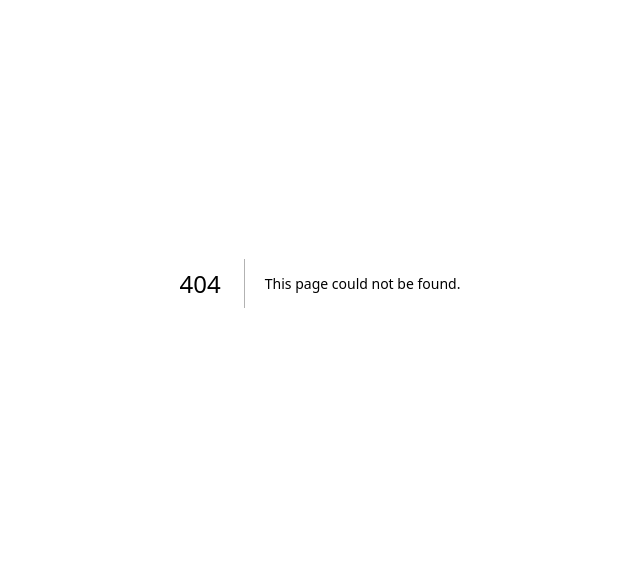
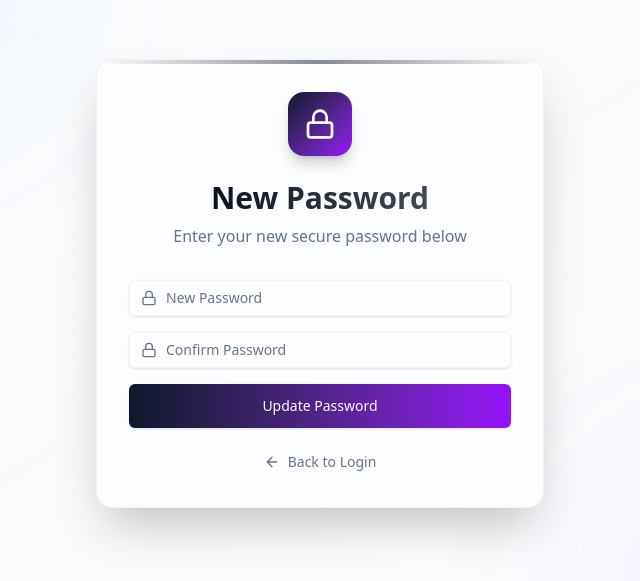
Before and after one commit to davidojo1144/LogStream, a Next.js app in the folder web/: page /reset-password in a window 1280 px wide. Before the commit this address had no page. Shown: the part 117-698 px from the top of the page, without its empty margins (320-960 px from the left). Built offline with nearby package versions, Linux system fonts and the light colour scheme.

Commit message:
feat: create reset password page to handle token verification

```diff
--- /dev/null
+++ b/web/src/app/reset-password/page.tsx
@@ -0,0 +1,178 @@
+"use client"
+
+import { useState, Suspense } from "react"
+import { useRouter, useSearchParams } from "next/navigation"
+import { motion } from "framer-motion"
+import { ArrowLeft, Loader2, Lock, KeyRound } from "lucide-react"
+import { Input } from "@/components/ui/input"
+import { Button } from "@/components/ui/button"
+import Link from "next/link"
+
+function ResetPasswordContent() {
+  const router = useRouter()
+  const searchParams = useSearchParams()
+  const token = searchParams.get("token")
+
+  const [password, setPassword] = useState("")
+  const [confirmPassword, setConfirmPassword] = useState("")
+  const [loading, setLoading] = useState(false)
+  const [error, setError] = useState("")
+  const [success, setSuccess] = useState(false)
+
+  const handleSubmit = async (e: React.FormEvent) => {
+    e.preventDefault()
+    setError("")
+    setLoading(true)
+
+    if (password !== confirmPassword) {
+      setError("Passwords do not match")
+      setLoading(false)
+      return
+    }
+
+    if (!token) {
+      setError("Invalid or missing reset token")
+      setLoading(false)
+      return
+    }
+
+    try {
+      const res = await fetch("/api/auth/reset-password", {
+        method: "POST",
+        headers: { "Content-Type": "application/json" },
+        body: JSON.stringify({ token, password }),
+      })
+
+      if (res.ok) {
+        setSuccess(true)
+        setTimeout(() => router.push("/login"), 3000)
+      } else {
+        const data = await res.json()
+        setError(data.error || "Failed to reset password")
+      }
+    } catch (err) {
+      setError("An unexpected error occurred")
+    } finally {
+      setLoading(false)
+    }
+  }
+
+  if (success) {
+    return (
+      <motion.div
+        initial={{ opacity: 0, scale: 0.95 }}
+        animate={{ opacity: 1, scale: 1 }}
+        className="w-full max-w-md bg-card/50 backdrop-blur-xl border border-border/50 rounded-2xl p-8 shadow-2xl text-center space-y-6"
+      >
+        <div className="w-16 h-16 mx-auto rounded-full bg-green-500/10 flex items-center justify-center">
+          <KeyRound className="w-8 h-8 text-green-500" />
+        </div>
+        <div>
+          <h1 className="text-2xl font-bold">Password Reset!</h1>
+          <p className="text-muted-foreground mt-2">
+            Your password has been successfully updated. Redirecting to login...
+          </p>
+        </div>
+        <Button asChild className="w-full">
+          <Link href="/login">Go to Login</Link>
+        </Button>
+      </motion.div>
+    )
+  }
+
+  return (
+    <motion.div
+      initial={{ opacity: 0, y: 20 }}
+      animate={{ opacity: 1, y: 0 }}
+      transition={{ duration: 0.5 }}
+      className="w-full max-w-md"
+    >
+      <div className="bg-card/50 backdrop-blur-xl border border-border/50 rounded-2xl p-8 shadow-2xl relative overflow-hidden">
+        <div className="absolute top-0 left-0 w-full h-1 bg-gradient-to-r from-transparent via-primary/50 to-transparent" />
+
+        <div className="flex flex-col items-center gap-6 mb-8">
+          <div className="w-16 h-16 rounded-2xl bg-gradient-to-br from-primary to-purple-600 flex items-center justify-center shadow-lg shadow-primary/20">
+            <Lock className="w-8 h-8 text-white" />
+          </div>
+          <div className="text-center">
+            <h1 className="text-3xl font-bold bg-clip-text text-transparent bg-gradient-to-r from-foreground to-foreground/70">
+              New Password
+            </h1>
+            <p className="text-muted-foreground mt-2">
+              Enter your new secure password below
+            </p>
+          </div>
+        </div>
+
+        <form onSubmit={handleSubmit} className="space-y-4">
+          {error && (
+            <div className="p-3 text-sm text-red-500 bg-red-500/10 border border-red-500/20 rounded-lg text-center">
+              {error}
+            </div>
+          )}
+
+          <div className="space-y-4">
+            <div className="relative group">
+              <Lock className="absolute left-3 top-2.5 h-4 w-4 text-muted-foreground group-focus-within:text-primary transition-colors" />
+              <Input
+                type="password"
+                placeholder="New Password"
+                className="pl-9 bg-background/50 border-border/50 focus:bg-background transition-all"
+                value={password}
+                onChange={(e) => setPassword(e.target.value)}
+                required
+                minLength={6}
+              />
+            </div>
+            <div className="relative group">
+              <Lock className="absolute left-3 top-2.5 h-4 w-4 text-muted-foreground group-focus-within:text-primary transition-colors" />
+              <Input
+                type="password"
+                placeholder="Confirm Password"
+                className="pl-9 bg-background/50 border-border/50 focus:bg-background transition-all"
+                value={confirmPassword}
+                onChange={(e) => setConfirmPassword(e.target.value)}
+                required
+                minLength={6}
+              />
+            </div>
+          </div>
+
+          <Button
+            type="submit"
+            className="w-full h-11 bg-gradient-to-r from-primary to-purple-600 hover:opacity-90 transition-opacity"
+            disabled={loading}
+          >
+            {loading ? (
+              <Loader2 className="w-4 h-4 animate-spin" />
+            ) : (
+              "Update Password"
+            )}
+          </Button>
+        </form>
+
+        <div className="mt-6 text-center text-sm">
+          <Link
+            href="/login"
+            className="inline-flex items-center text-muted-foreground hover:text-foreground transition-colors"
+          >
+            <ArrowLeft className="w-4 h-4 mr-2" /> Back to Login
+          </Link>
+        </div>
+      </div>
+    </motion.div>
+  )
+}
+
+export default function ResetPasswordPage() {
+  return (
+    <div className="min-h-screen flex items-center justify-center bg-gradient-to-br from-background via-muted/50 to-background p-4 relative overflow-hidden">
+      <div className="absolute top-[-10%] left-[-10%] w-[40%] h-[40%] bg-blue-500/10 rounded-full blur-[100px] pointer-events-none animate-pulse" />
+      <div className="absolute bottom-[-10%] right-[-10%] w-[40%] h-[40%] bg-purple-500/10 rounded-full blur-[100px] pointer-events-none animate-pulse" />
+
+      <Suspense fallback={<Loader2 className="w-8 h-8 animate-spin text-primary" />}>
+        <ResetPasswordContent />
+      </Suspense>
+    </div>
+  )
+}
```
